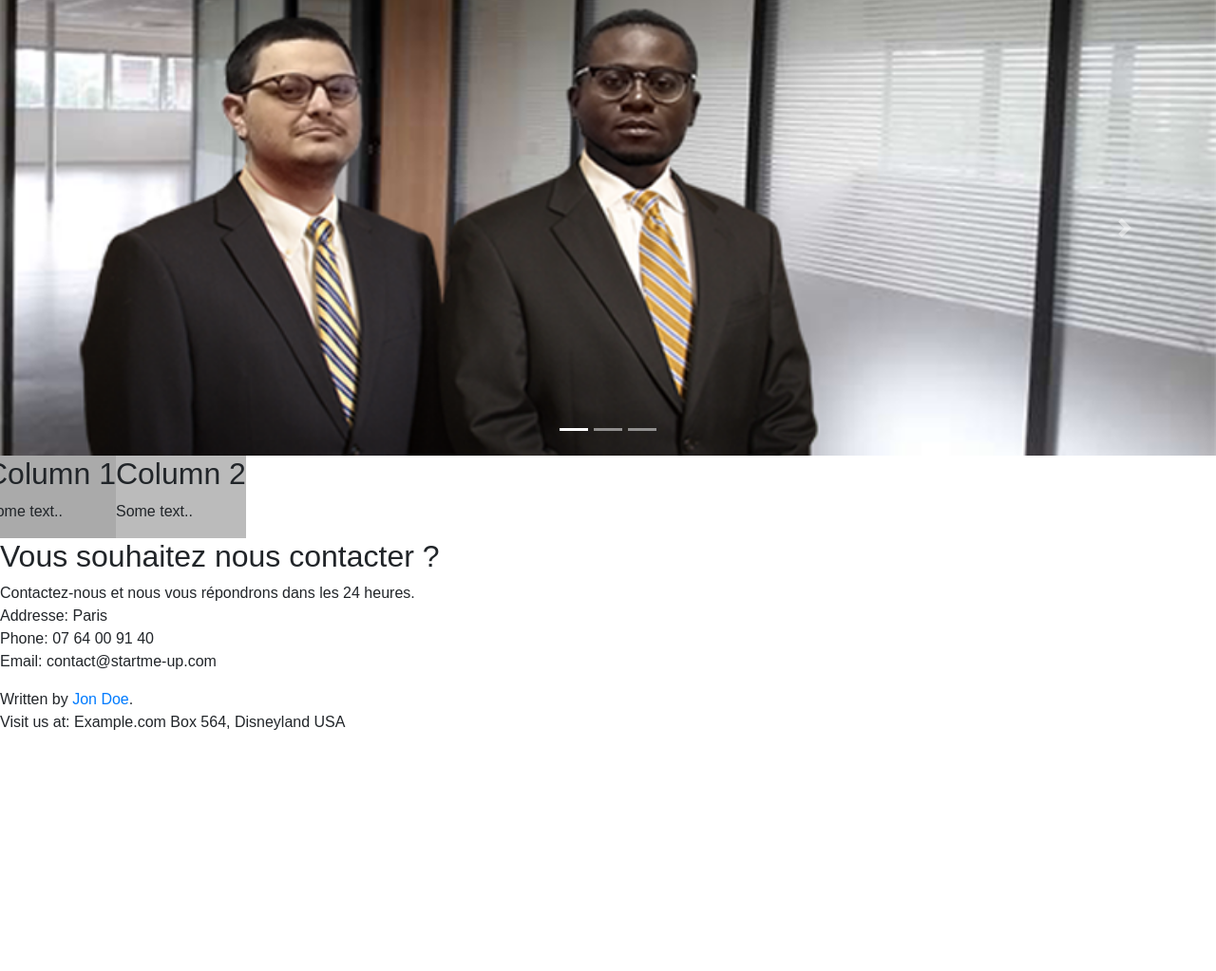
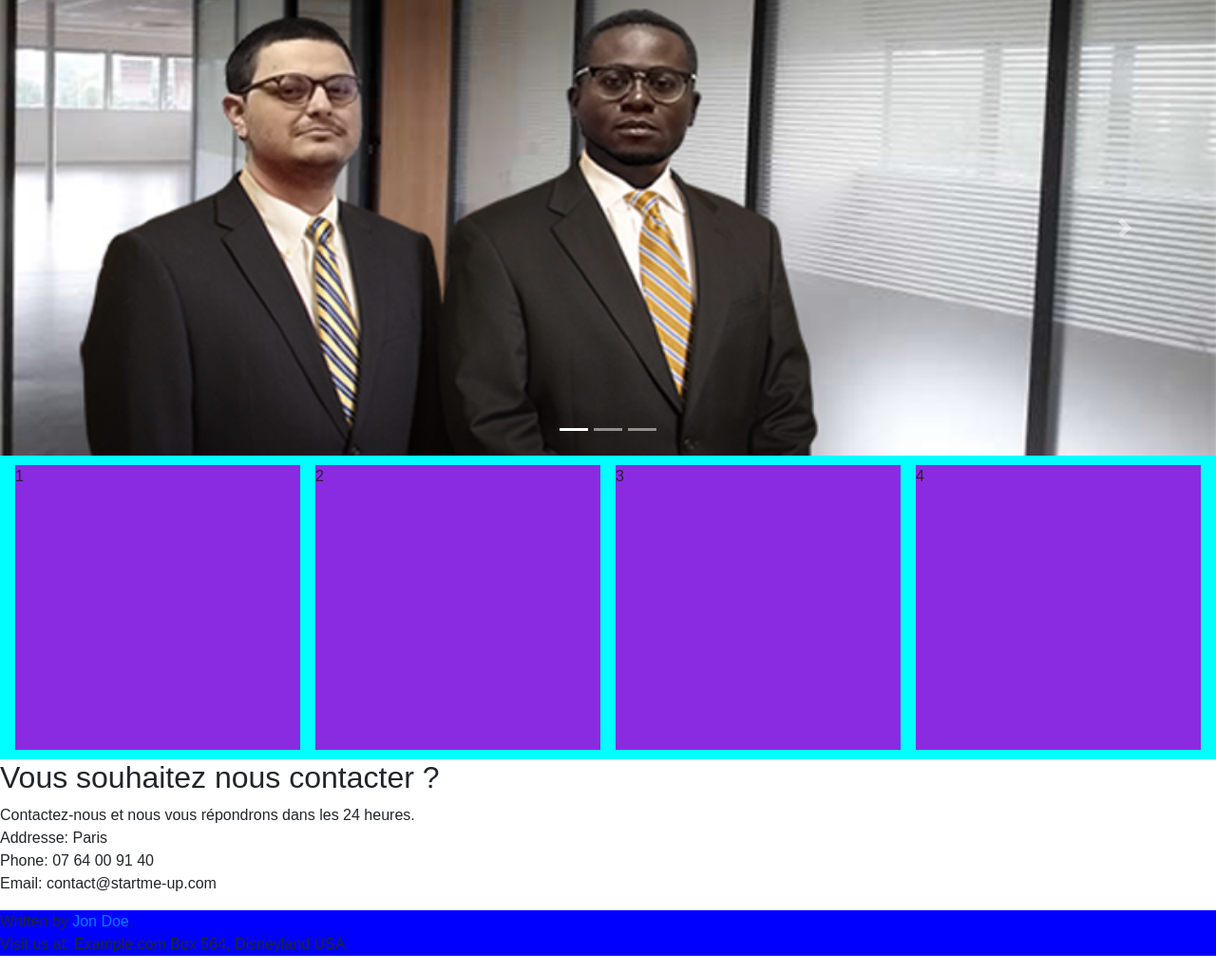
Before and after one commit to Sese127/pinaud, a PHP site: page / in a window 1280 px wide. Shown: the part 160-1183 px from the top of the page at 95% size. Before the commit the page ends 929 px from the top, so only its background shows below. Run offline with PHP 8.4, Linux system fonts and the light colour scheme; some libraries are stand-ins or nearby versions.

Commit message:
competences

```diff
--- a/index.html
+++ b/index.html
@@ -5,7 +5,7 @@
         <meta name="viewport" content="width=device-width, initial-scale=1.0">
         <meta http-equiv="X-UA-Compatible" content="ie=edge">
         <link rel="stylesheet" href="https://stackpath.bootstrapcdn.com/bootstrap/4.1.3/css/bootstrap.min.css" integrity="sha384-MCw98/SFnGE8fJT3GXwEOngsV7Zt27NXFoaoApmYm81iuXoPkFOJwJ8ERdknLPMO" crossorigin="anonymous">
-        <link rel="stylesheet" href="assets/css/style.css">
+        <link rel="stylesheet" href="style.css">
         <link rel="stylesheet" href="https://use.fontawesome.com/releases/v5.5.0/css/all.css" integrity="sha384-B4dIYHKNBt8Bc12p+WXckhzcICo0wtJAoU8YZTY5qE0Id1GSseTk6S+L3BlXeVIU" crossorigin="anonymous">
         <title>Cabinet Pinaud</title>
 </head>
@@ -78,21 +78,12 @@
                           </div>
             </section>
 
-
-            <section class="competences">
-                <div class="row">
-                    <div class="column" style="background-color:#aaa;">
-                      <h2>Column 1</h2>
-                      <p>Some text..</p>
-                    </div>
-                    <div class="column" style="background-color:#bbb;">
-                      <h2>Column 2</h2>
-                      <p>Some text..</p>
-                    </div>
-                  </div>
-
-                 </section>
-
+            <section class="containeur">
+              <secttion class="competences">1</secttion>
+              <secttion class="competences">2</secttion>
+              <secttion class="competences">3</secttion>
+              <secttion class="competences">4</secttion>
+            </section>
 
             <!--Contact Section-->
      <section class="contact-section">
--- a/style.css
+++ b/style.css
@@ -4,7 +4,6 @@
 
 *{margin: 0;
 padding: 0;
-box-sizing: border-box;
  font-family: 'Montserrat', sans-serif;
  scroll-behavior: smooth;
 
@@ -15,12 +14,24 @@ box-sizing: border-box;
 }
 
  .entete  {
-  background-color: #81bfe9;
+  background-color:grey;
+  display: inline;
 }
 
-
-term
 
 footer{
   background-color: blue;
 }
+
+.containeur {
+  background-color: aqua;
+  display: flex;
+  justify-content: space-evenly;
+  /*space-evenly pour les marges entre chaque bloc */
+}
+.competences {
+  background-color: blueviolet;
+  width: 300px;
+  height: 300px;
+  margin: 10px 0px;
+}
```
Also changed, not shown: 2 other files.
